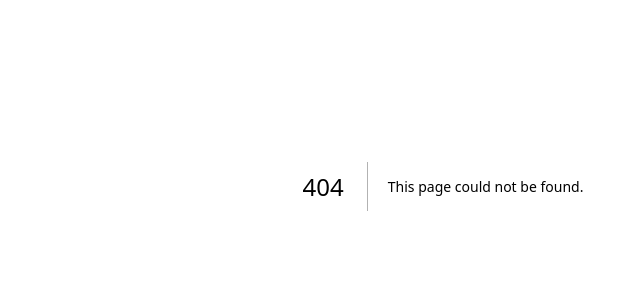
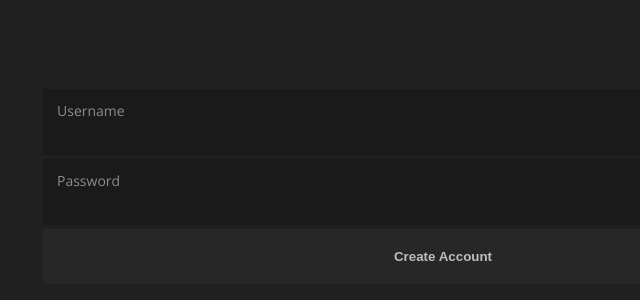
Before and after one commit to minhvuong123/money-transfer-nextjs, a Next.js app: page /login in a window 1280 px wide. Before the commit this address had no page. Shown: the part 214-514 px from the top of the page, without its empty margins (197-837 px from the left). Built offline with nearby package versions, Linux system fonts and the light colour scheme.

Commit message:
create login page

```diff
--- /dev/null
+++ b/src/components/forms/login/LoginForm.tsx
@@ -0,0 +1,20 @@
+import { Button } from "../../buttons/Button";
+import formStyles from "@/src/styles/form.module.scss";
+import { LoginPasswordField } from "./fields/LoginPasswordField";
+import { LoginUsernameField } from "./fields/LoginUsernameField";
+import buttonStyles from "@/src/styles/button.module.scss";
+
+export const LoginForm = () => {
+
+  return (
+    <form className={formStyles.registerLoginForm}>
+      <div className={formStyles.formNameConatiner}>
+        <LoginUsernameField />
+      </div>
+      <div className={formStyles.formNameConatiner}>
+        <LoginPasswordField />
+      </div>
+      <Button className={buttonStyles.defaultButton}>Create Account</Button>
+    </form>
+  );
+};
--- /dev/null
+++ b/src/components/forms/login/fields/LoginPasswordField.tsx
@@ -0,0 +1,20 @@
+import inputStyles from "@/src/styles/index.module.scss";
+
+
+export const LoginPasswordField= () => {
+  return (
+    <div className={inputStyles.inputContainer}>
+      <div className={inputStyles.inputContainerHeader}>
+        <div className={inputStyles.inputLabel}>
+          <label htmlFor="password">Password</label>
+        </div>
+        <div className={inputStyles.inputError}></div>
+      </div>
+      <input
+        className={inputStyles.inputField}
+        id="password"
+        type="password"
+      />
+    </div>
+  );
+};
--- /dev/null
+++ b/src/components/forms/login/fields/LoginUsernameField.tsx
@@ -0,0 +1,18 @@
+import inputStyles from "@/src/styles/index.module.scss";
+
+export const LoginUsernameField = () => {
+  return (
+    <div className={inputStyles.inputContainer}>
+      <div className={inputStyles.inputContainerHeader}>
+        <div className={inputStyles.inputLabel}>
+          <label htmlFor="username">Username</label>
+        </div>
+        <div className={inputStyles.inputError}></div>
+      </div>
+      <input
+        className={inputStyles.inputField}
+        id="username"
+      />
+    </div>
+  );
+};
--- /dev/null
+++ b/src/pages/login/index.tsx
@@ -0,0 +1,12 @@
+import { NextPage } from "next";
+import { LoginForm } from "@/src/components/forms/login/LoginForm";
+
+const LoginPage: NextPage = () => {
+  return (
+    <div className='page'>
+      <LoginForm />
+    </div>
+  );
+};
+
+export default LoginPage;
--- a/src/pages/register/index.tsx
+++ b/src/pages/register/index.tsx
@@ -1,10 +1,9 @@
 import { NextPage } from "next";
-import styles from "./index.module.scss";
 import { RegisterForm } from "@/src/components/forms/register/RegisterForm";
 
 const RegisterPage: NextPage = () => {
   return (
-    <div className={styles.page}>
+    <div className='page'>
       <RegisterForm />
     </div>
   );
--- a/src/components/forms/register/index.module.scss
+++ b/src/styles/button.module.scss
@@ -1,16 +1,5 @@
-.form {
-  width: 800px;
-  display: flex;
-  flex-direction: column;
-  gap: 4px;
-}
 
-.nameConatiner {
-  display: flex;
-  gap: 4px;
-}
-
-.button {
+.defaultButton {
   background: #272727;
   padding: 20px 0;
   width: 100%;
--- /dev/null
+++ b/src/styles/form.module.scss
@@ -0,0 +1,11 @@
+.registerLoginForm {
+  width: 800px;
+  display: flex;
+  flex-direction: column;
+  gap: 4px;
+}
+
+.formNameConatiner {
+  display: flex;
+  gap: 4px;
+}
--- a/src/styles/globals.css
+++ b/src/styles/globals.css
@@ -28,3 +28,11 @@ body {
     background-color: black;
   }
 }
+
+.page {
+  height: 100%;
+  width: 100%;
+  display: flex;
+  justify-content: center;
+  align-items: center;
+}
```
Also changed, not shown: src/components/forms/register/RegisterForm.tsx (+7 -7 lines), src/pages/register/index.module.scss (deleted, +0 -7 lines).
